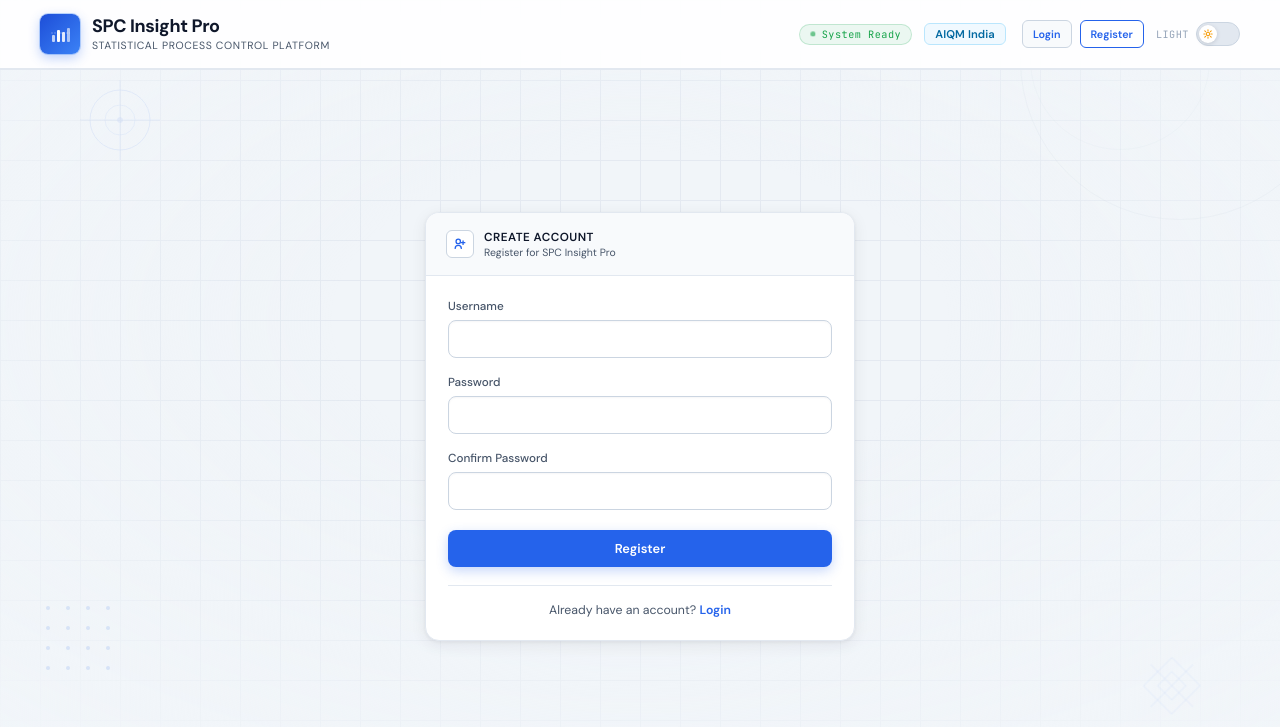
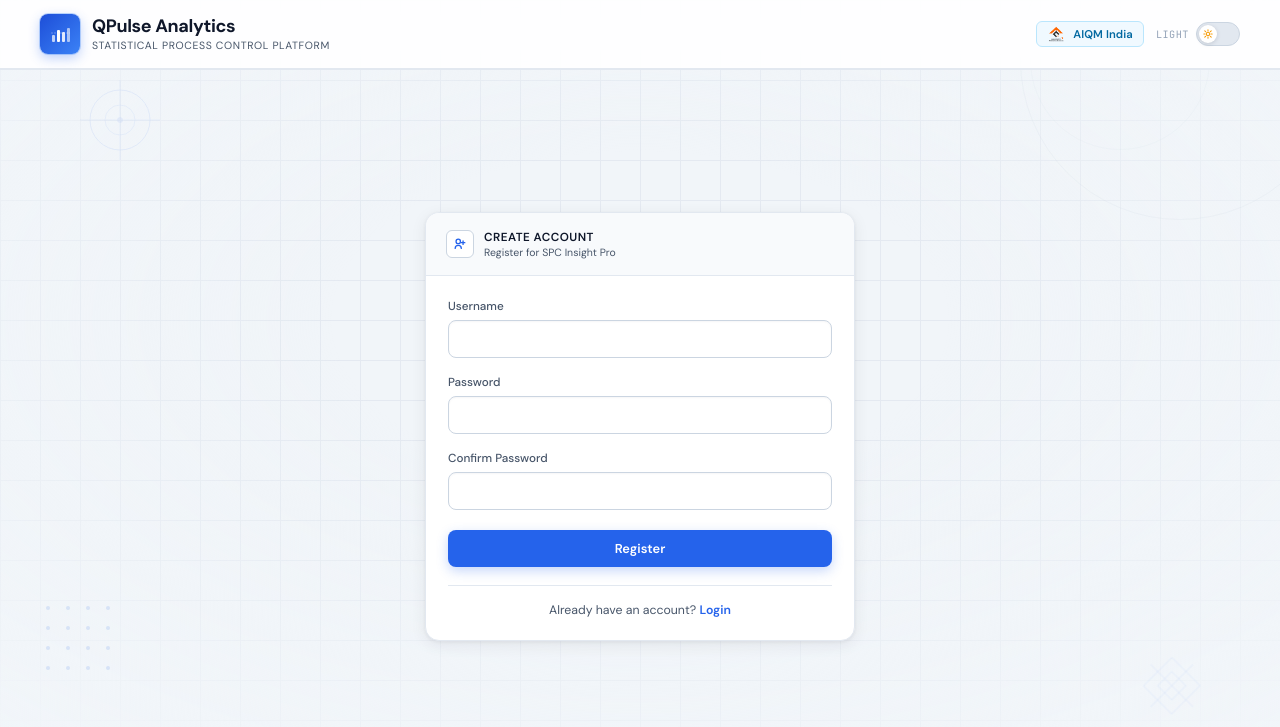
Before and after one commit to Aniket182001/spc-web-app, a Flask app: page /register in a window 1280 px wide. Shown: the top 727 px of the page. Run offline with Flask 3, Linux system fonts and the light colour scheme.

Commit message:
Add AIQM branding, unify base layout, improve authentication pages and dashboard UI

```diff
--- a/templates/base.html
+++ b/templates/base.html
@@ -3,7 +3,7 @@
 <head>
   <meta charset="UTF-8" />
   <meta name="viewport" content="width=device-width, initial-scale=1.0" />
-  <title>{% block title %}SPC Insight Pro{% endblock %}</title>
+  <title>{% block title %}QPulse Analytics{% endblock %}</title>
 
   <link rel="preconnect" href="https://fonts.googleapis.com" />
   <link rel="preconnect" href="https://fonts.gstatic.com" crossorigin />
@@ -245,6 +245,20 @@
       align-items: center;
       justify-content: space-between;
       gap: 16px;
+    }
+
+    .org-tag {
+        display: flex;
+        align-items: center;
+        gap: 8px;
+    }
+
+    .org-logo {
+        width: 18px;
+        height: 18px;
+        object-fit: contain;
+        display: block;
+        flex-shrink: 0;
     }
 
     .brand {
@@ -713,16 +727,27 @@
             </svg>
           </div>
           <div class="brand-text">
-            <h1>SPC Insight Pro</h1>
+            <h1>QPulse Analytics</h1>
             <p>Statistical Process Control Platform</p>
           </div>
         </a>
 
         <div class="header-right">
-          {% include "components/system_status.html" %}
 
-          <div class="org-tag">AIQM India</div>
+            {% if request.endpoint not in ['auth.login', 'auth.register'] %}
+                {% include "components/system_status.html" %}
+            {% endif %}
 
+          <div class="org-tag">
+              <img
+                  src="{{ url_for('static', filename='images/aiqm-logo.png') }}"
+                  alt="AIQM Logo"
+                  class="org-logo"
+              >
+              <span>AIQM India</span>
+          </div>
+
+          {% if request.endpoint not in ['auth.login', 'auth.register'] %}
           <div class="auth-controls">
             {% if current_user.is_authenticated %}
               <span class="auth-user">{{ current_user.username }}</span>
@@ -732,7 +757,7 @@
               <a href="{{ url_for('auth.register') }}" class="auth-link {% if request.endpoint == 'auth.register' %}is-active{% endif %}">Register</a>
             {% endif %}
           </div>
-
+          {% endif %}
           <div class="theme-toggle-wrap">
             <span class="theme-toggle-label" id="theme-label">LIGHT</span>
             <button
--- a/templates/report_status.html
+++ b/templates/report_status.html
@@ -1,6 +1,6 @@
 {% extends "base.html" %}
 
-{% block title %}Report - SPC Insight Pro{% endblock %}
+{% block title %}Report -QPulse Analytics{% endblock %}
 
 {% block content %}
 <section class="auth-shell">
```
Also changed, not shown: templates/index.html (+34 -7 lines), static/images/aiqm-logo.png (added).
